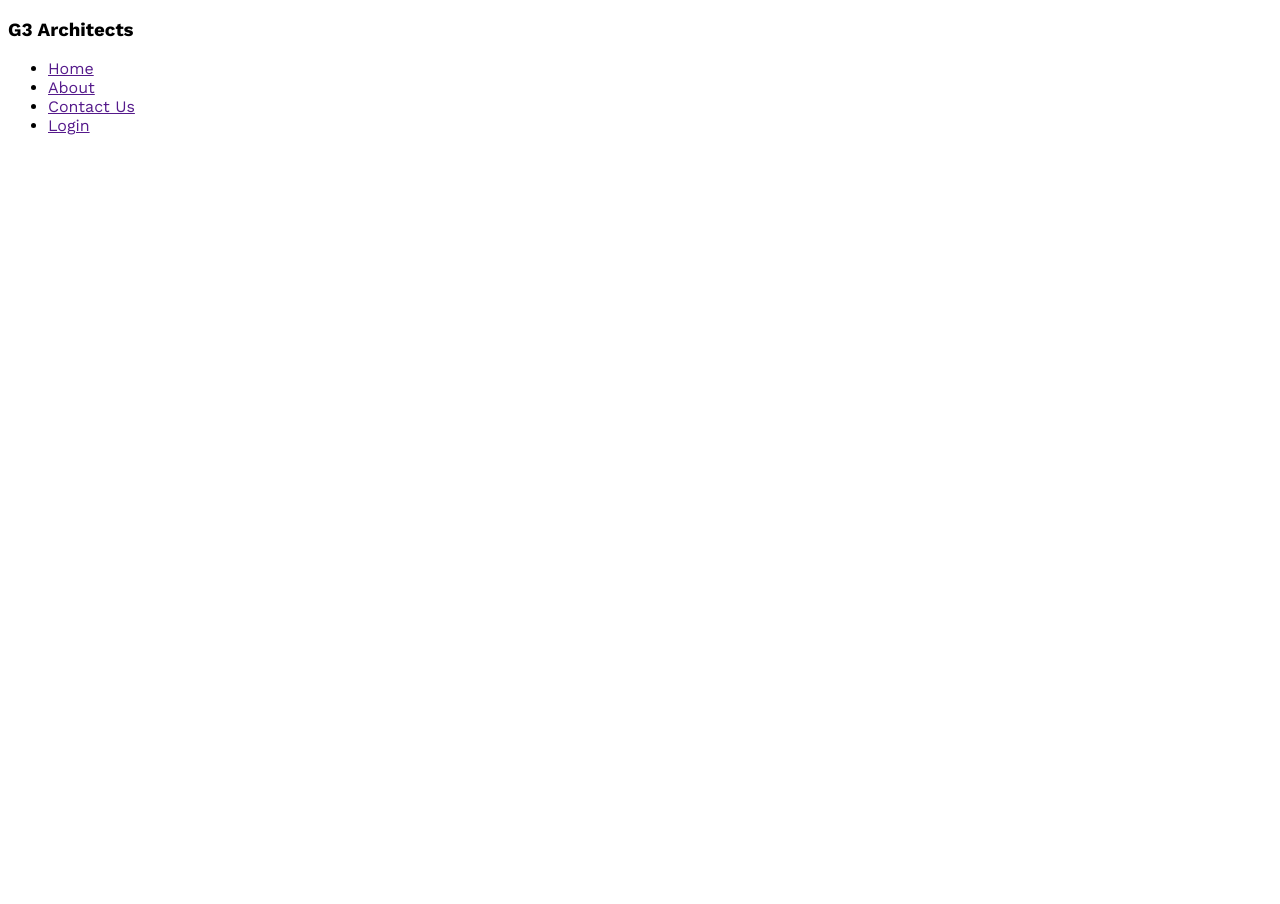
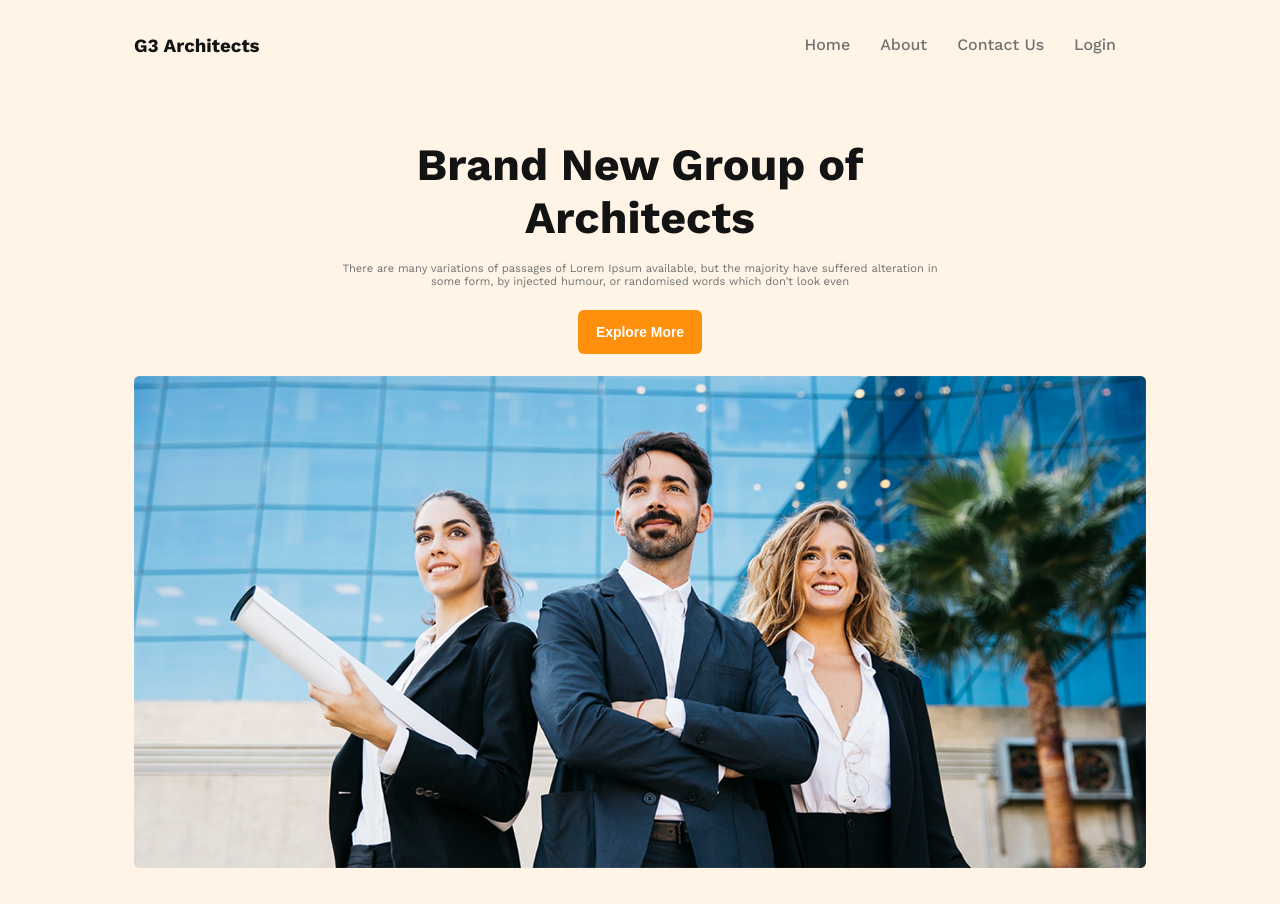
Before and after one commit to mrirakib3/g3-architects-ph, a plain HTML site: page index.html in a window 1280 px wide. Before the commit the page ends 800 px from the top, so only its background shows below. Drawn offline with nearby package versions, Linux system fonts and the light colour scheme.

Commit message:
add header section

```diff
--- a/index.html
+++ b/index.html
@@ -9,16 +9,27 @@
 </head>
 
 <body class="work-sans-font">
-  <header>
-    <nav class="navbar">
-      <h3 class="brand">G3 Architects</h3>
-      <ul class="nav-links">
-        <li class="nav-item"><a href="" class="nav-link">Home</a></li>
-        <li class="nav-item"><a href="" class="nav-link">About</a></li>
-        <li class="nav-item"><a href="" class="nav-link">Contact Us</a></li>
-        <li class="nav-item"><a href="" class="nav-link">Login</a></li>
+  <header class="bg-light">
+    <nav class="navbar display-flex">
+      <h3 class="brand dark01">G3 Architects</h3>
+      <ul class="nav-links display-flex">
+        <li class="nav-item"><a href="" class="nav-link dark02">Home</a></li>
+        <li class="nav-item"><a href="" class="nav-link dark02">About</a></li>
+        <li class="nav-item"><a href="" class="nav-link dark02">Contact Us</a></li>
+        <li class="nav-item"><a href="" class="nav-link dark02">Login</a></li>
       </ul>
     </nav>
+    <div class="banner">
+      <div class="banner-content text-align">
+        <h1 class="banner-title dark01">Brand New Group of Architects</h1>
+        <p class="banner-description dark03">
+          There are many variations of passages of Lorem Ipsum available, but the majority have suffered alteration in some form, by injected humour, or randomised words which don't look even
+        </p>
+        <button class="btn-primary">Explore More</button>
+      </div>
+      <img class="banner-img" src="images/banner copy.png" alt="Three Architects standing photo.">
+    </div>
+
   </header>
 </body>
 </html>
--- a/styles/style.css
+++ b/styles/style.css
@@ -6,3 +6,120 @@
   font-weight: 400;
   font-style: normal;
 }
+
+* {
+  margin: 0;
+  padding: 0;
+}
+
+/* text-color */
+.dark01 {
+  color: #131313;
+}
+
+.dark02 {
+  color: #424242;
+}
+
+.dark03 {
+  color: #727272;
+}
+
+/* shared styles */
+.display-flex {
+  display: flex;
+}
+
+.dark01 {
+  color: #131313;
+}
+
+.dark02 {
+  color: #424242;
+}
+
+.dark02 {
+  color: #727272;
+}
+
+.bg-light {
+  background-color: rgba(255, 144, 14, 0.1);
+}
+
+.text-align {
+  text-align: center;
+}
+
+.btn-primary {
+  font-size: 0.87rem;
+  font-weight: 600;
+  color: white;
+  background: #FF900E;
+  padding: 14px 18px;
+  border: none;
+  border-radius: 6px;
+}
+
+/* header styles */
+
+/* nav styles */
+.brand {
+  font-weight: 700;
+}
+
+.navbar {
+  justify-content: space-between;
+  padding-top: 35px;
+}
+
+.nav-item {
+  list-style: none;
+  margin-right: 30px;
+}
+
+.nav-link {
+  text-decoration: none;
+  font-weight: 500;
+}
+
+.navbar, .banner {
+  max-width: 1012px;
+  margin: 0 auto;
+}
+
+/* banner-styles */
+.banner-title {
+  font-size: 2.8rem;
+}
+
+.banner-description {
+  font-size: 0.7rem;
+  margin: 18px 0 22px 0;
+}
+
+.banner-content {
+  max-width: 605px;
+  margin: 0 auto;
+  padding: 81px 0 22px 0;
+}
+
+.banner-img {
+  max-width: 100%;
+}
+
+header {
+  padding-bottom: 32px;
+}
+
+/* small screen responsive */
+@media screen and (max-width: 576px) {
+  .navbar, .nav-links {
+    flex-direction: column;
+    text-align: center;
+  }
+
+  .nav-item {
+    margin: 10px 0 0 0;
+  }
+
+}
```
Also changed, not shown: images/architect copy.png (added), images/banner copy.png (added), images/banner.png, images/icons/customers copy.png (added), images/icons/email copy.png (added), images/icons/projects copy.png (added), images/icons/ribon copy.png (added), images/sponsors/amazon copy.png (added), images/sponsors/figma copy.png (added), images/sponsors/google copy.png (added), images/sponsors/spotify copy.png (added), images/sponsors/telerama copy.png (added), images/team1 copy.png (added), images/team2 copy.png (added), 2 more files.
